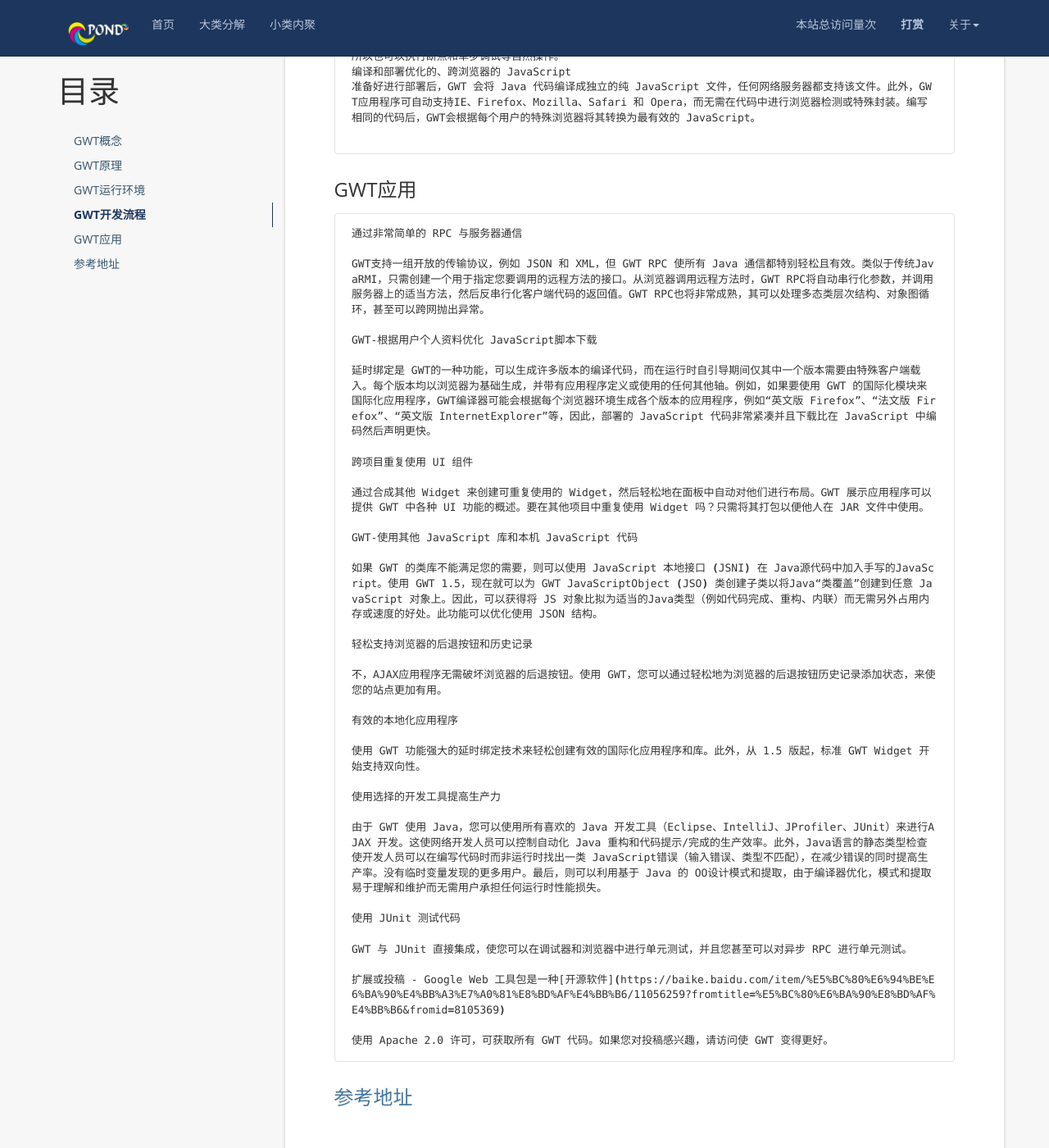
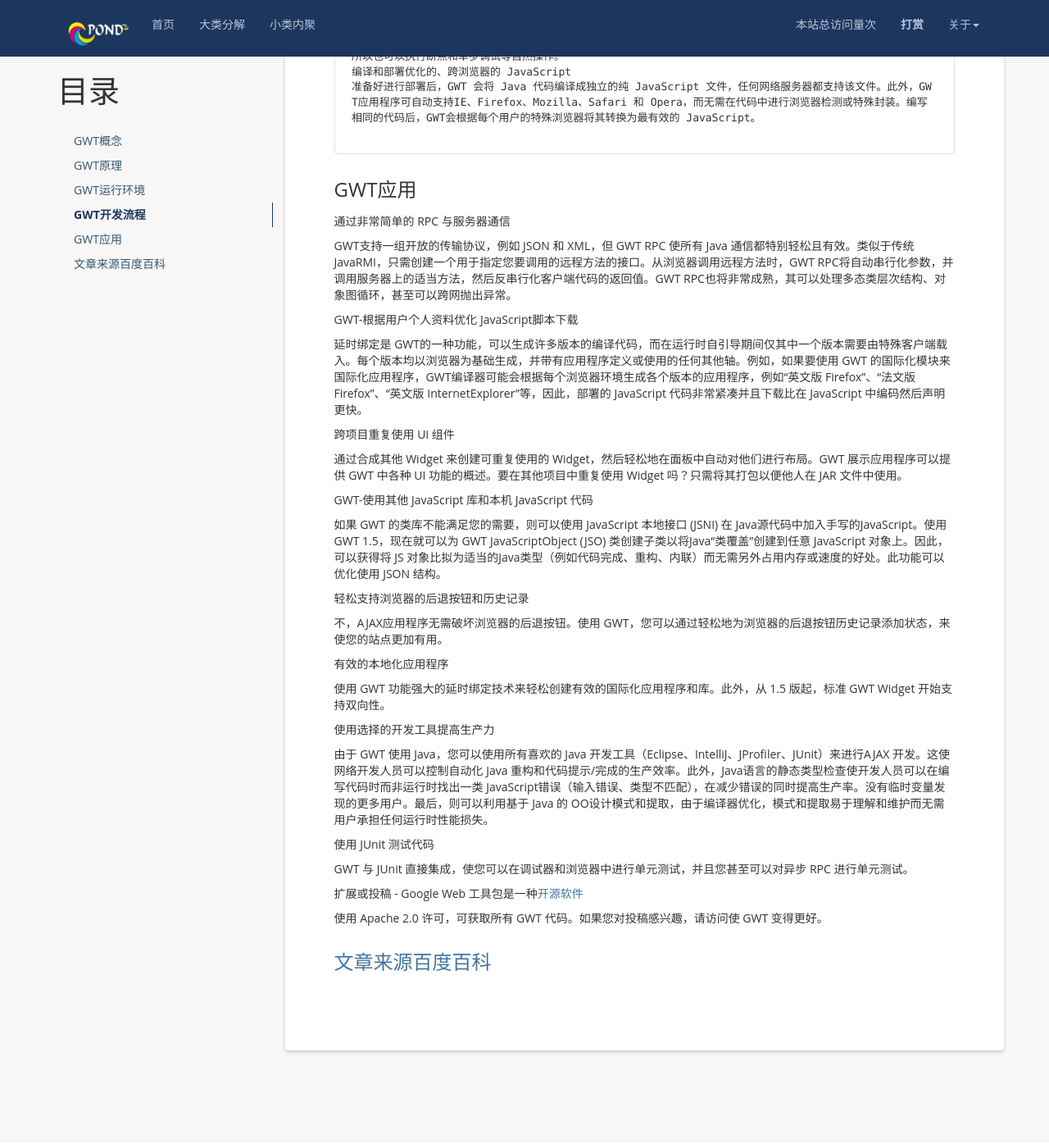
Before and after one commit to yeyu0415/myfirstblog, a Jekyll site: the page built from _posts/2018-10-11-GWT概念.md, in a window 1280 px wide and 1400 px high, scrolled down 1331 px. Shown: the whole window at 82% size. Built offline with Jekyll 4.4.1, drawn with Linux system fonts in a browser that asks for light colours; nearby versions of some CDN libraries; a script that is not in the unit is left out; comment, search, counter and statistics services are not loaded; some of the changed text lies outside the part shown.

Commit message:
GWT概念

````diff
--- a/_posts/2018-10-11-GWT概念.md
+++ b/_posts/2018-10-11-GWT概念.md
@@ -53,7 +53,7 @@
 
 ### GWT应用
 
-``` bash
+
 通过非常简单的 RPC 与服务器通信
 
 GWT支持一组开放的传输协议，例如 JSON 和 XML，但 GWT RPC 使所有 Java 通信都特别轻松且有效。类似于传统JavaRMI，只需创建一个用于指定您要调用的远程方法的接口。从浏览器调用远程方法时，GWT RPC将自动串行化参数，并调用服务器上的适当方法，然后反串行化客户端代码的返回值。GWT RPC也将非常成熟，其可以处理多态类层次结构、对象图循环，甚至可以跨网抛出异常。
@@ -89,6 +89,5 @@
 扩展或投稿 - Google Web 工具包是一种[开源软件](https://baike.baidu.com/item/%E5%BC%80%E6%94%BE%E6%BA%90%E4%BB%A3%E7%A0%81%E8%BD%AF%E4%BB%B6/11056259?fromtitle=%E5%BC%80%E6%BA%90%E8%BD%AF%E4%BB%B6&fromid=8105369)
 
 使用 Apache 2.0 许可，可获取所有 GWT 代码。如果您对投稿感兴趣，请访问使 GWT 变得更好。
-```
 
-### [参考地址](https://baike.baidu.com/item/GWT/6513689)
+### [文章来源百度百科](https://baike.baidu.com/item/GWT/6513689)
````
Also changed, not shown: other parts of _posts/2018-10-11-GWT概念.md (+1 -1 lines).
